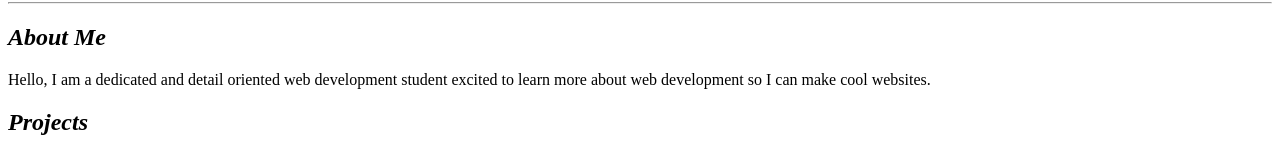
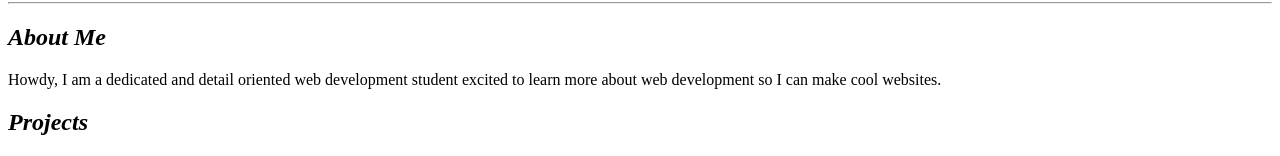
Before and after one commit to pefolsom/portfolio, a plain HTML site: page index.html in a window 1280 px wide. Shown: the part 236-392 px from the top of the page. Drawn offline with Linux system fonts and the light colour scheme.

Commit message:
Howdy test change

```diff
--- a/index.html
+++ b/index.html
@@ -9,7 +9,7 @@
 		<img src="https://cdn2.iconfinder.com/data/icons/avatars-99/62/avatar-370-456322-512.png" heigh="150px" width="150px" alt="headshot" />
 		<hr>
 		<h2><i>About Me</i></h2>
-		<p>Hello, I am a dedicated and detail oriented web development student excited to learn more about web development so I can make cool websites.</p>
+		<p>Howdy, I am a dedicated and detail oriented web development student excited to learn more about web development so I can make cool websites.</p>
 		<h2><i>Projects</i></h2>
 		<ul>
 			<li>This Website</li>
```
